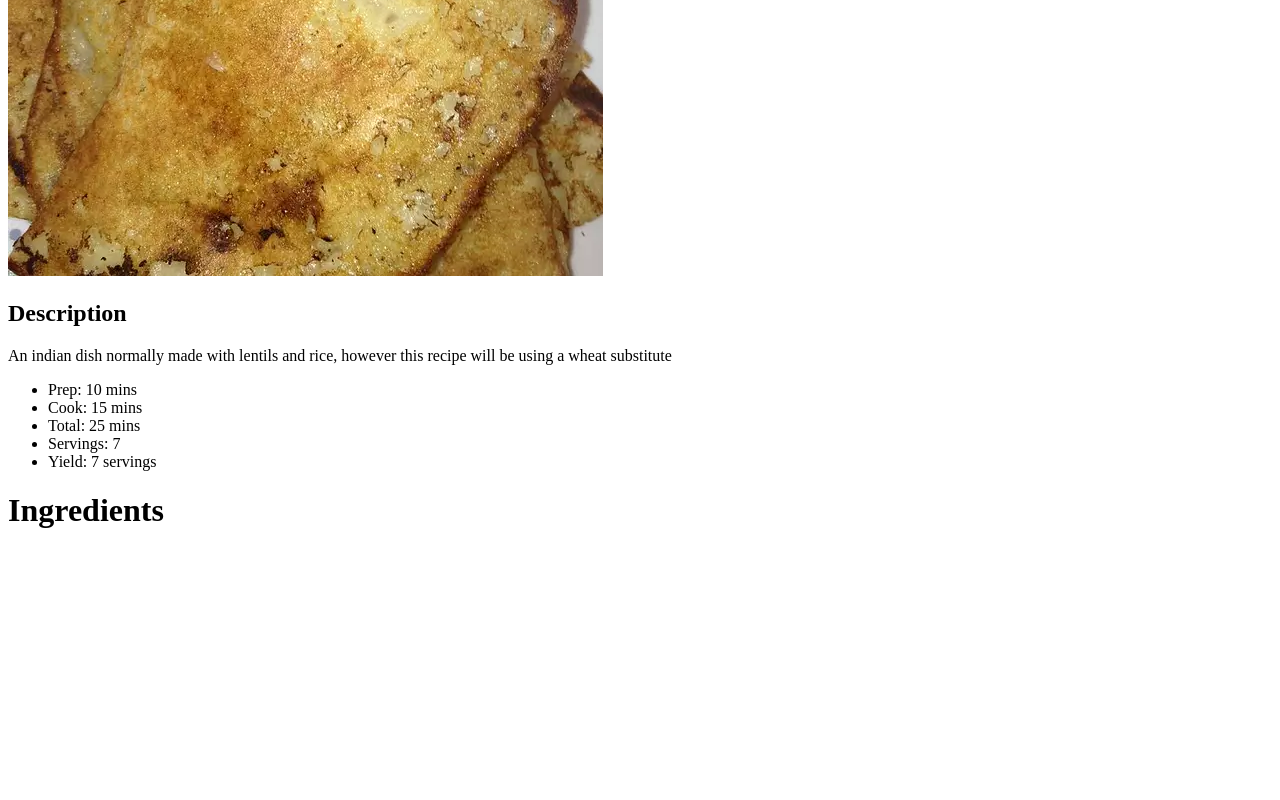
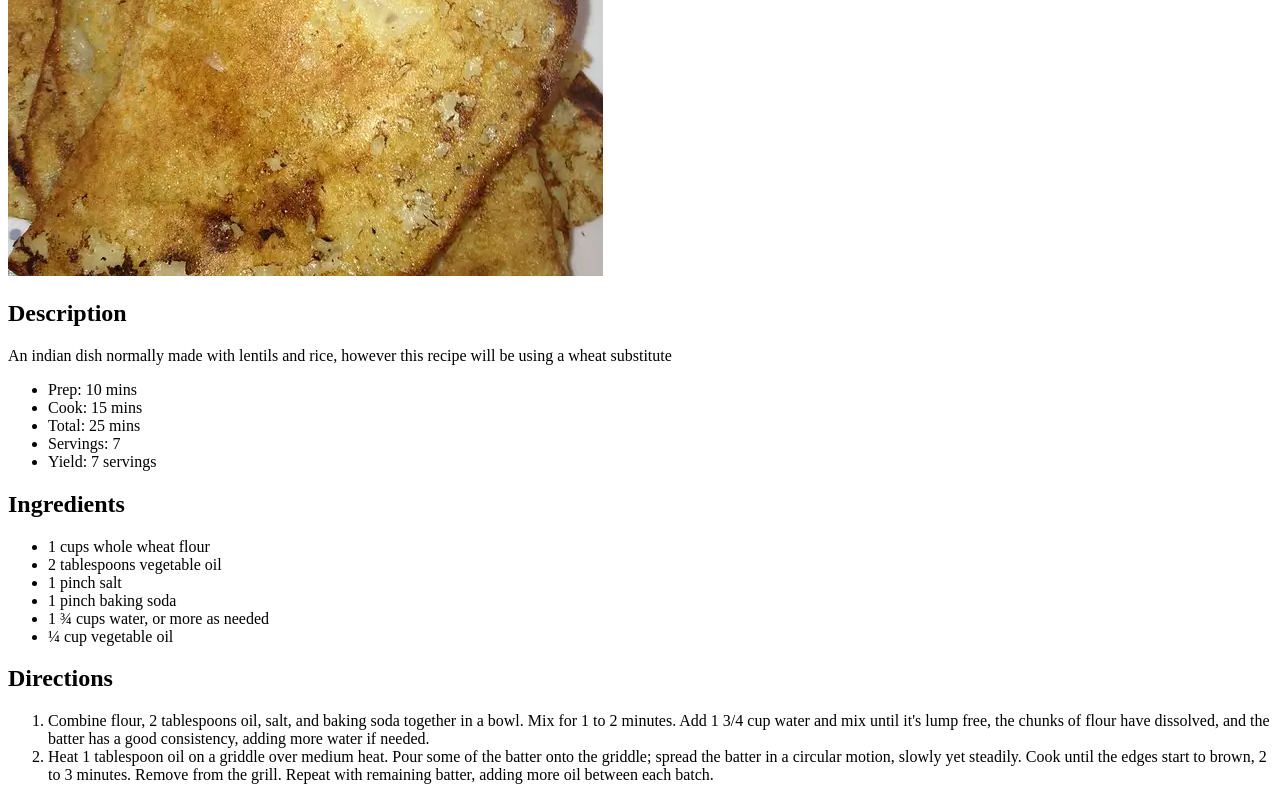
Before and after one commit to dlengend/odin-recipes, a plain HTML site: page recipes/dosa.html in a window 1280 px wide. Shown: the part 399-1199 px from the top of the page. Before the commit the page ends 950 px from the top, so only its background shows below. Drawn offline with Linux system fonts and the light colour scheme.

Commit message:
Concluded dosa page

```diff
--- a/recipes/dosa.html
+++ b/recipes/dosa.html
@@ -24,7 +24,24 @@
         <li>Yield: 7 servings</li>
     </ul>
     </p>
-    <h1>Ingredients</h1>
+    <h2>Ingredients</h2>
+    <ul>
+        <li>1 cups whole wheat flour</li>
+        <li>2 tablespoons vegetable oil</li>
+        <li>1 pinch salt</li>
+        <li>1 pinch baking soda</li>
+        <li>1 ¾ cups water, or more as needed</li>
+        <li>¼ cup vegetable oil</li>
+    </ul>
+    <h2>Directions</h2>
+    <ol>
+        <li>Combine flour, 2 tablespoons oil, salt, and baking soda together in a bowl. Mix for 1 to 2 minutes. Add 1
+            3/4 cup water and mix until it's lump free, the chunks of flour have dissolved, and the batter has a good
+            consistency, adding more water if needed.</li>
+        <li>Heat 1 tablespoon oil on a griddle over medium heat. Pour some of the batter onto the griddle; spread the
+            batter in a circular motion, slowly yet steadily. Cook until the edges start to brown, 2 to 3 minutes.
+            Remove from the grill. Repeat with remaining batter, adding more oil between each batch.</li>
+    </ol>
 
 </body>
 
```
